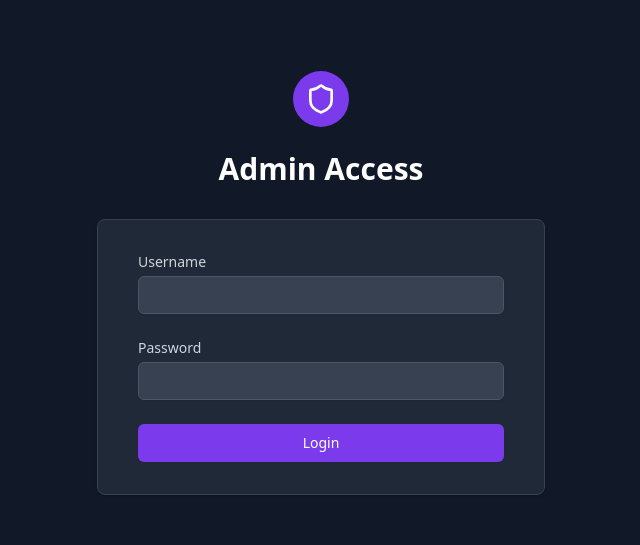
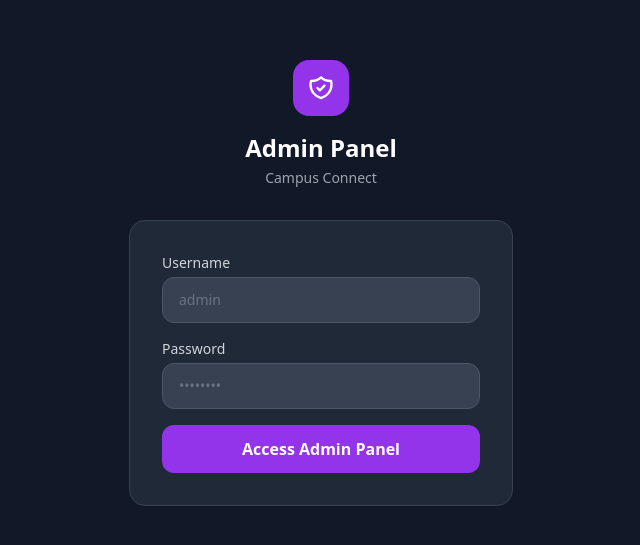
Before and after one commit to DarkKnight52703/campus-connect, a React (Vite) app in the folder client/: page /admin in a window 1280 px wide. Shown: the part 117-662 px from the top of the page, without its empty margins (319-959 px from the left). Built offline with nearby package versions, Linux system fonts and the light colour scheme; no server answers.

Commit message:
Redesign: AdminLogin.jsx

```diff
--- a/client/src/pages/admin/AdminLogin.jsx
+++ b/client/src/pages/admin/AdminLogin.jsx
@@ -3,67 +3,62 @@ import { useNavigate } from 'react-router-dom';
 import { toast } from 'react-hot-toast';
 import { adminLogin } from '../../api';
 import { useAdminAuth } from '../../contexts/AuthContext';
-import { Shield } from 'lucide-react';
 
-const AdminLogin = () => {
+export default function AdminLogin() {
   const navigate = useNavigate();
   const { login } = useAdminAuth();
-  const [formData, setFormData] = useState({ username: '', password: '' });
+  const [loading, setLoading] = useState(false);
+  const [form, setForm] = useState({ username: '', password: '' });
 
-  const handleChange = (e) => {
-    setFormData({ ...formData, [e.target.name]: e.target.value });
-  };
+  const handle = e => setForm({ ...form, [e.target.name]: e.target.value });
 
-  const handleSubmit = async (e) => {
+  const submit = async e => {
     e.preventDefault();
+    setLoading(true);
     try {
-      const res = await adminLogin(formData);
+      const res = await adminLogin(form);
       login(res.data.token);
-      toast.success('Admin logged in');
+      toast.success('Admin access granted');
       navigate('/admin/dashboard');
-    } catch (error) {
-      toast.error(error.response?.data?.message || 'Login failed');
-    }
+    } catch (err) {
+      toast.error(err.response?.data?.message || 'Login failed');
+    } finally { setLoading(false); }
   };
 
   return (
-    <div className="min-h-screen bg-gray-900 flex flex-col justify-center py-12 sm:px-6 lg:px-8">
-      <div className="sm:mx-auto sm:w-full sm:max-w-md">
-        <div className="flex justify-center">
-            <div className="bg-primary-600 p-3 rounded-full">
-                <Shield className="text-white" size={32} />
+    <div className="min-h-screen bg-gray-900 flex items-center justify-center px-4">
+      <div className="w-full max-w-sm">
+        <div className="text-center mb-8">
+          <div className="inline-flex items-center justify-center w-14 h-14 rounded-2xl bg-purple-600 mb-4">
+            <svg className="w-7 h-7 text-white" fill="none" stroke="currentColor" viewBox="0 0 24 24">
+              <path strokeLinecap="round" strokeLinejoin="round" strokeWidth={2} d="M9 12l2 2 4-4m5.618-4.016A11.955 11.955 0 0112 2.944a11.955 11.955 0 01-8.618 3.04A12.02 12.02 0 003 9c0 5.591 3.824 10.29 9 11.622 5.176-1.332 9-6.03 9-11.622 0-1.042-.133-2.052-.382-3.016z" />
+            </svg>
+          </div>
+          <h1 className="text-2xl font-bold text-white">Admin Panel</h1>
+          <p className="text-gray-400 text-sm mt-1">Campus Connect</p>
+        </div>
+
+        <div className="bg-gray-800 rounded-2xl p-8 border border-gray-700">
+          <form onSubmit={submit} className="space-y-4">
+            <div>
+              <label className="block text-sm font-medium text-gray-300 mb-1">Username</label>
+              <input name="username" type="text" required value={form.username} onChange={handle}
+                placeholder="admin"
+                className="w-full bg-gray-700 border border-gray-600 text-white rounded-xl px-4 py-3 text-sm focus:outline-none focus:ring-2 focus:ring-purple-500 placeholder-gray-500" />
             </div>
-        </div>
-        <h2 className="mt-6 text-center text-3xl font-extrabold text-white">Admin Access</h2>
-      </div>
-
-      <div className="mt-8 sm:mx-auto sm:w-full sm:max-w-md">
-        <div className="bg-gray-800 py-8 px-4 shadow sm:rounded-lg sm:px-10 border border-gray-700">
-          <form className="space-y-6" onSubmit={handleSubmit}>
             <div>
-              <label className="block text-sm font-medium text-gray-300">Username</label>
-              <div className="mt-1">
-                <input name="username" type="text" required className="appearance-none block w-full px-3 py-2 border border-gray-600 rounded-md shadow-sm bg-gray-700 text-white placeholder-gray-400 focus:outline-none focus:ring-primary-500 focus:border-primary-500 sm:text-sm" value={formData.username} onChange={handleChange} />
-              </div>
+              <label className="block text-sm font-medium text-gray-300 mb-1">Password</label>
+              <input name="password" type="password" required value={form.password} onChange={handle}
+                placeholder="••••••••"
+                className="w-full bg-gray-700 border border-gray-600 text-white rounded-xl px-4 py-3 text-sm focus:outline-none focus:ring-2 focus:ring-purple-500 placeholder-gray-500" />
             </div>
-
-            <div>
-              <label className="block text-sm font-medium text-gray-300">Password</label>
-              <div className="mt-1">
-                <input name="password" type="password" required className="appearance-none block w-full px-3 py-2 border border-gray-600 rounded-md shadow-sm bg-gray-700 text-white placeholder-gray-400 focus:outline-none focus:ring-primary-500 focus:border-primary-500 sm:text-sm" value={formData.password} onChange={handleChange} />
-              </div>
-            </div>
-
-            <div>
-              <button type="submit" className="w-full flex justify-center py-2 px-4 border border-transparent rounded-md shadow-sm text-sm font-medium text-white bg-primary-600 hover:bg-primary-700 focus:outline-none focus:ring-2 focus:ring-offset-2 focus:ring-primary-500">
-                Login
-              </button>
-            </div>
+            <button type="submit" disabled={loading}
+              className="w-full bg-purple-600 hover:bg-purple-700 text-white font-semibold py-3 rounded-xl transition disabled:opacity-60 mt-2">
+              {loading ? 'Logging in...' : 'Access Admin Panel'}
+            </button>
           </form>
         </div>
       </div>
     </div>
   );
-};
-
-export default AdminLogin;
+}
```
